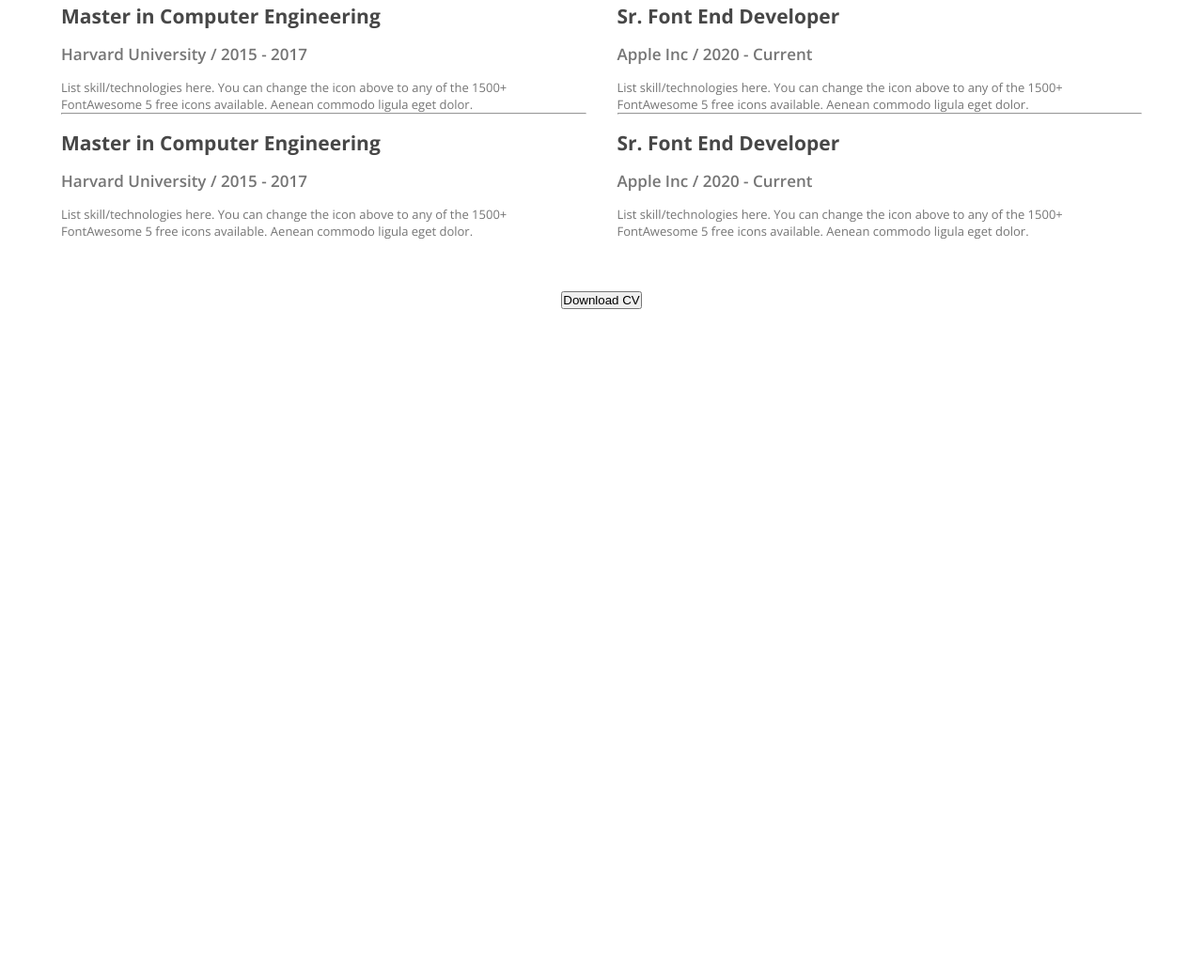
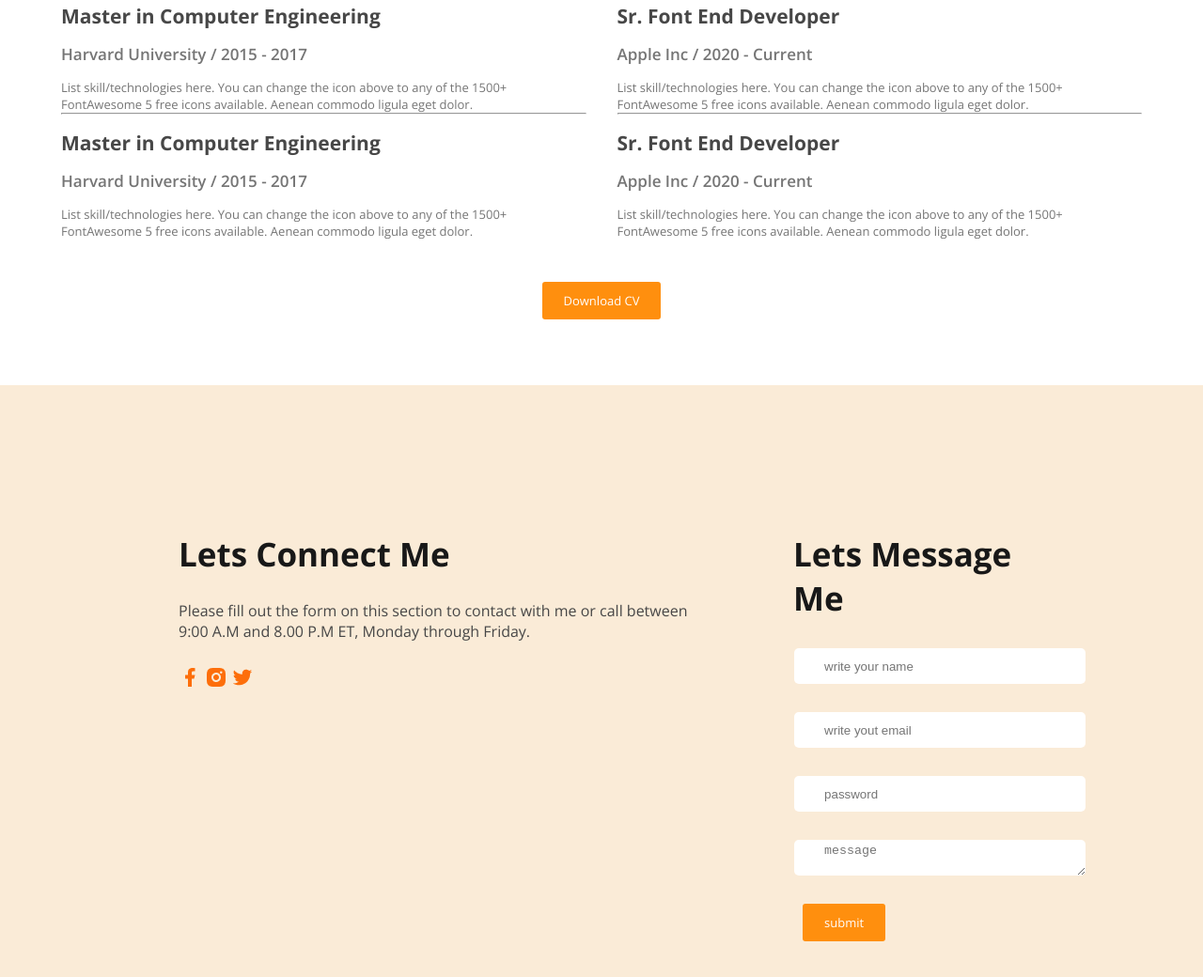
Before and after one commit to ahassh1/my-portfolio, a plain HTML site: page index.html in a window 1280 px wide. Shown: the part 2549-3589 px from the top of the page at 94% size. Before the commit the page ends 2888 px from the top, so only its background shows below. Drawn offline with nearby package versions, Linux system fonts and the light colour scheme.

Commit message:
footer section done

```diff
--- a/index.html
+++ b/index.html
@@ -189,12 +189,35 @@
         </experience>
       </resume_column>
     </div>
-    <div class="resume_btn">
-      <button>Download CV </button>
+    <div class="text">
+      <button class="nav_btn">Download CV </button>
     </div>
   </section>
 
  </main>
+
+ <footer>
+  <div class="footer_content">
+    <h1>Lets Connect Me</h1>
+    <p>Please fill out the form on this section to contact with me or call between 9:00 A.M and 8.00 P.M ET, Monday through Friday.</p>
+
+
+    <img src="./images/icons/facebook.png" alt="">
+    <img src="./images/icons/insta.png" alt="">
+    <img src="./images/icons/twitter.png" alt="">
+  </div>
+
+  <div class="footer_form">
+    <h1>Lets Message Me</h1>
+    <form action="">
+      <input type="text" name="" id="" placeholder="write your name">
+      <input type="email" name="" id="" placeholder="write yout email">
+      <input type="password" name="" id="" placeholder="password">
+     <textarea name="" id="" cols="40" rows="30" placeholder="message"></textarea>
+     <input type="submit" value="submit" class="nav_btn">
+    </form>
+  </div>
+ </footer>
 
 
 
--- a/style.css
+++ b/style.css
@@ -232,8 +232,47 @@ main{
         font-weight: 400;
         text-align: left;
     }
-  .resume_btn{
-   text-align: center;
-   padding: 10px 10px;
-   color: aqua;
+
+  .text{
+    text-align: center;
+    margin-bottom: 70px;
   }
+  footer{
+    display: flex;
+    background-color: antiquewhite;
+    padding: 130px 190px;
+    justify-content: space-evenly;
+    gap: 90px;
+  }
+  .footer_content h1{
+    margin: 26px 0px;
+    color: rgb(24, 24, 24);
+font-family: Open Sans;
+font-size: 35px;
+font-weight: 700;
+  }
+  .footer_content p{
+    margin: 0 0 26px 0;
+    color: rgb(71, 71, 71);
+font-family: Open Sans;
+font-size: 16px;
+font-weight: 400;
+  }
+  footer input[type="text"], footer input[type="email"], footer input[type="password"], footer textarea{
+    height:30px;
+    border-radius: 5px;
+    display: block;
+    width: 100%;
+    padding: 4px 32px;
+    margin-bottom: 20px;
+    border: none;
+    margin: 30px 1px;
+  }
+
+.footer_form h1{
+    margin: 26px 0px;
+    color: rgb(24, 24, 24);
+font-family: Open Sans;
+font-size: 35px;
+font-weight: 700;
+}
```
